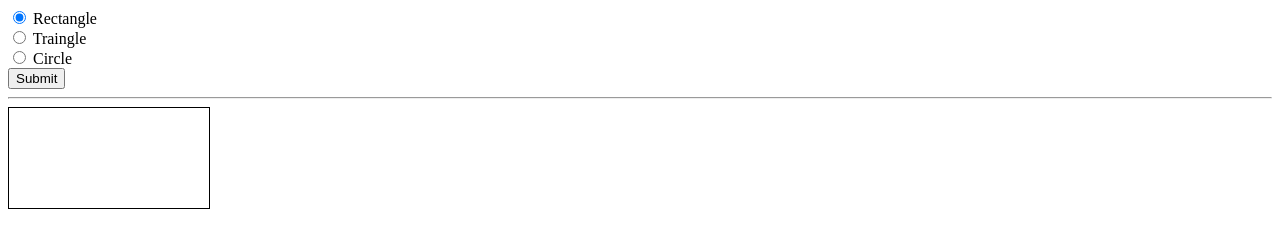
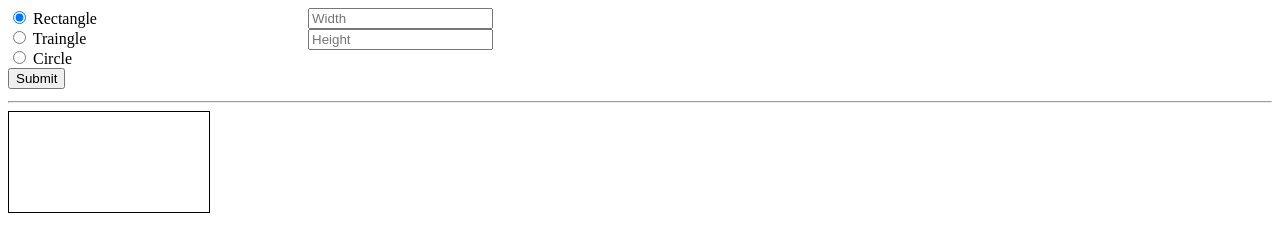
Before and after one commit to saketh21v/InternetAndWebSystems, a plain HTML site: page Assignment3/index.html in a window 1280 px wide. Both pictures are taken after a click on the radio button 19 px from the left and 17 px from the top of the page. Drawn offline with Linux system fonts and the light colour scheme; files that its build step writes are made by us from their sources.

Commit message:
Added fields for each shape

```diff
--- a/Assignment3/index.html
+++ b/Assignment3/index.html
@@ -5,18 +5,20 @@
     <title>Lab Assignment 3</title>
     <meta charset="UTF-8">
     <meta name="viewport" content="width=device-width, initial-scale=1">
-    <link href="css/style.css" rel="stylesheet">
+    <link href="style.css" rel="stylesheet">
     <script src="script.js"></script>
 </head>
 
 <body>
     <section id="FormSection">
-
-        <input type="radio" value="Rect" name="shape"> Rectangle <br>
-        <input type="radio" value="Tri" name="shape"> Traingle <br>
-        <input type="radio" value="Circ" name="shape"> Circle <br>
-        <button onclick="javascript:validate()">Submit</button>
-
+        <div id="radioForm">
+            <input type="radio" value="Rect" name="shape"> Rectangle <br>
+            <input type="radio" value="Tri" name="shape"> Traingle <br>
+            <input type="radio" value="Circ" name="shape"> Circle <br>
+            <button onclick="javascript:validate()">Submit</button>
+        </div>
+        <div id="inputForm">
+        </div>
     </section>
     <hr>
     <section id="CanvasSection">
--- a/Assignment3/script.js
+++ b/Assignment3/script.js
@@ -1,3 +1,42 @@
+function loadForm(e) {
+    var inputForm = document.getElementById('inputForm');
+    inputForm.innerHTML = "";
+    var radios = document.getElementsByName("shape");
+    var option;
+    radios.forEach(function(element) {
+        if (element.checked)
+            option = element.value;
+    }, this);
+    switch (option) {
+        case "Rect":
+            var widthInput = document.createElement("input");
+            widthInput.placeholder = "Width";
+            widthInput.type = "Number";
+            var heightInput = document.createElement("input");
+            heightInput.placeholder = "Height";
+            heightInput.type = "Number";
+            inputForm.appendChild(widthInput);
+            inputForm.appendChild(heightInput);
+            break;
+        case "Circ":
+            var radiusInput = document.createElement("input");
+            radiusInput.type = "number";
+            radiusInput.placeholder = "Radius";
+            inputForm.appendChild(radiusInput);
+            break;
+        default:
+            break;
+    }
+}
+
+window.onload = function(e) {
+    // alert("load");
+    var radios = document.getElementsByName("shape");
+    radios.forEach(function(element) {
+        element.onclick = loadForm;
+    }, this);
+}
+
 function validate() {
     var canvas = document.getElementById("can");
     var radios = document.getElementsByName("shape");
--- a/Assignment3/style.css
+++ b/Assignment3/style.css
@@ -0,0 +1,16 @@
+#FormSection {
+    display: inline-block;
+    width: 600px;
+}
+
+#radioForm {
+    float: left;
+    display: inline-block;
+    width: 50%;
+}
+
+#inputForm {
+    float: right;
+    display: inline-block;
+    width: 50%;
+}
```
